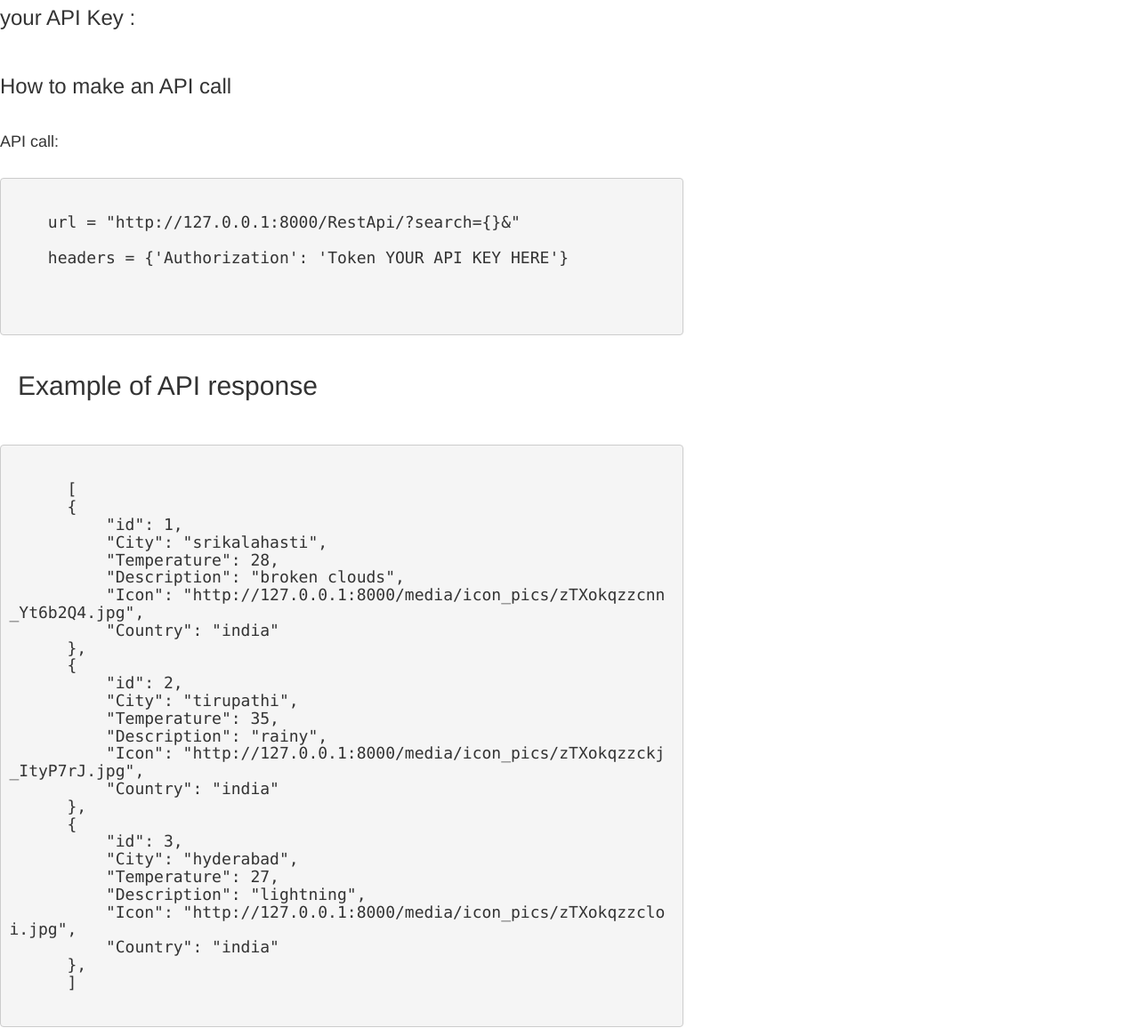
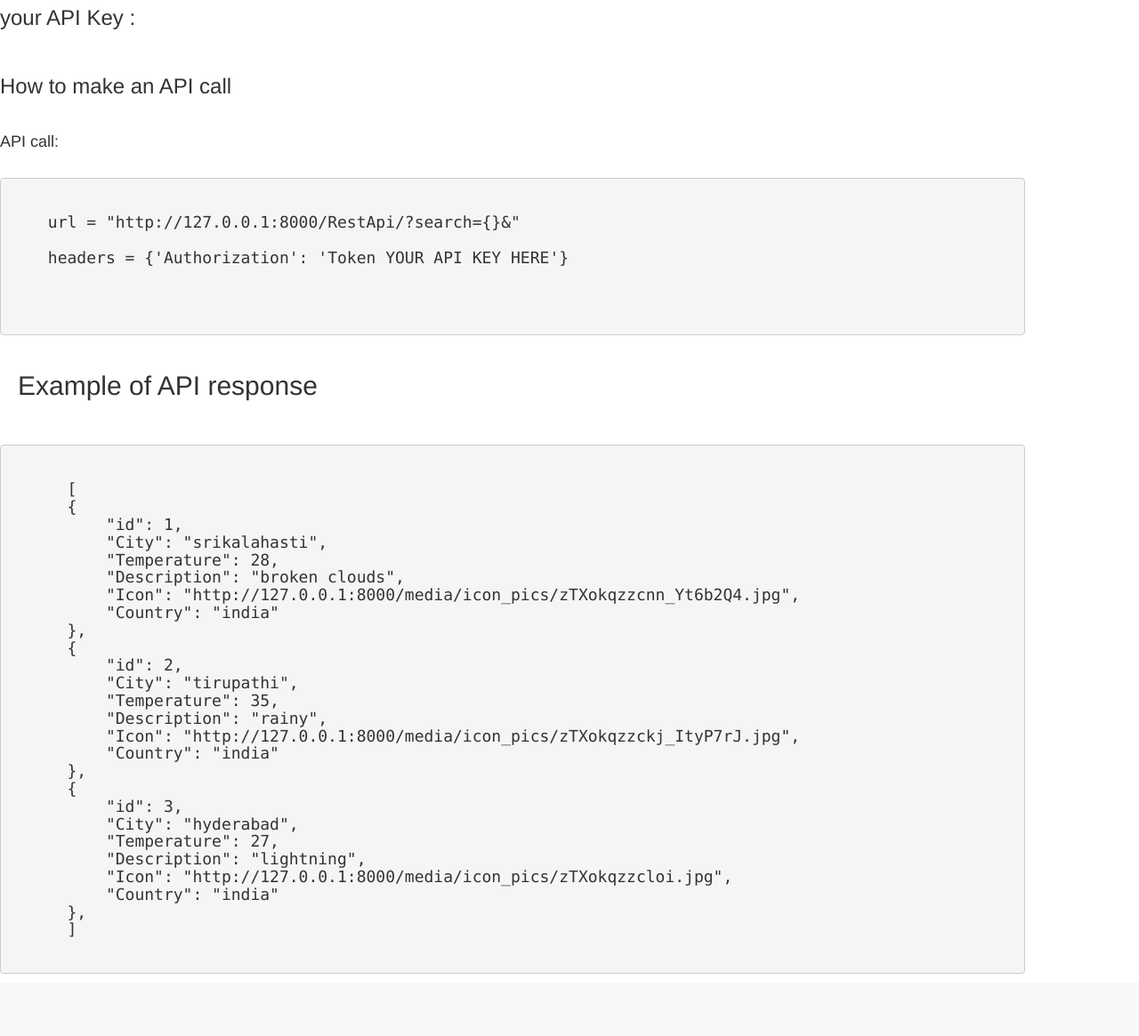
Before and after one commit to maheshch123/Django_RestApi_WeatherApp, a Django app: page /index in a window 1280 px wide. Shown: the part 171-1336 px from the top of the page at 89% size. After the commit the page ends 1266 px from the top, so only its background shows below. Run offline with Django 3.2, Linux system fonts and the light colour scheme; some libraries are stand-ins or nearby versions.

Commit message:
Update index.html

```diff
--- a/templates/index.html
+++ b/templates/index.html
@@ -42,7 +42,7 @@
      <h3>How to make an API call</h3><br>
      <h4>API call:</h4> <br>
 
-    <pre style="width: 60%;"><h4><code>
+    <pre style="width: 90%;"><h4><code>
     url = "http://127.0.0.1:8000/RestApi/?search={}&"
 
     headers = {'Authorization': 'Token YOUR API KEY HERE'}
@@ -53,7 +53,7 @@
 
      <h2 style="padding: 20px;">Example of API response</h2><br>
 
-     <pre style="width: 60%;"><h4><code>
+     <pre style="width: 90%;"><h4><code>
       [
       {
           "id": 1,
```
